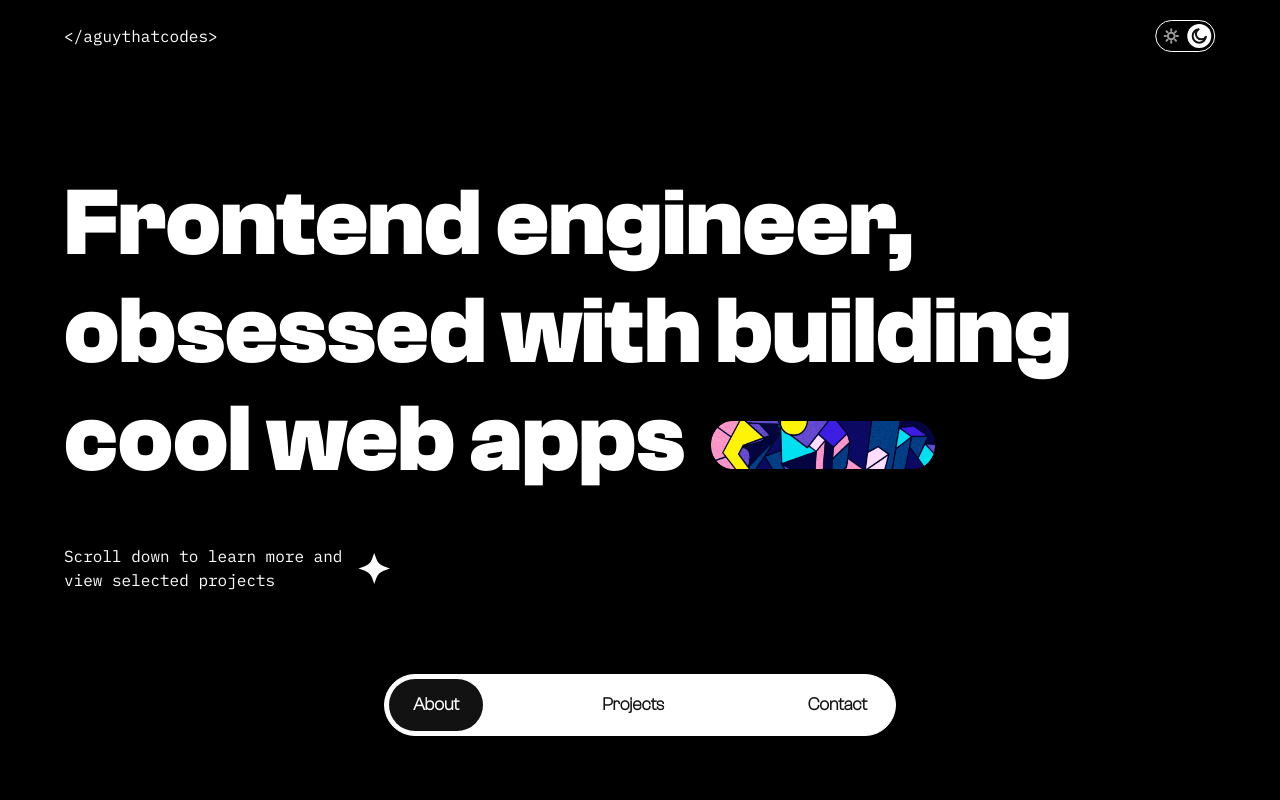
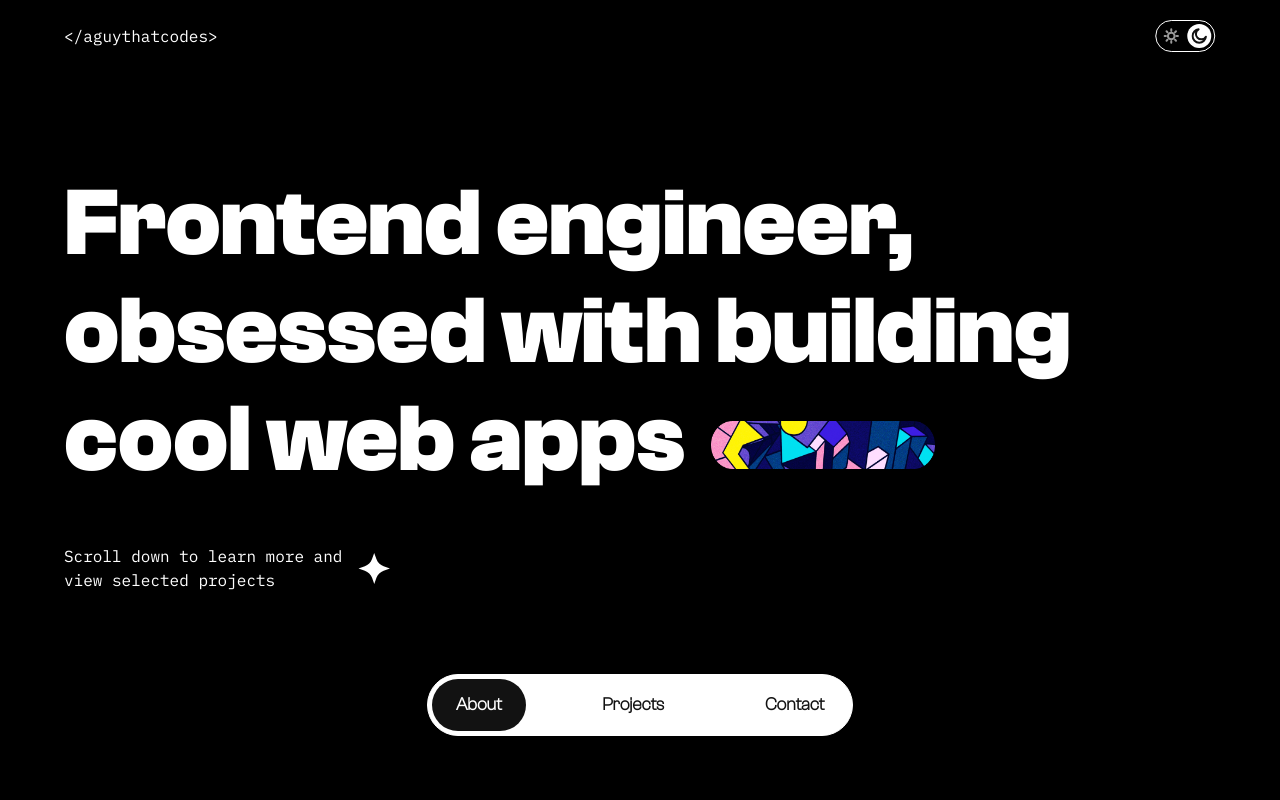
Before and after one commit to elminhoemmanuel/aoeportfolio-v2, a Next.js app: page / in a window 1280 px wide. Shown: the top 800 px of the page. Built offline with nearby package versions, Linux system fonts and the light colour scheme.

Commit message:
addjusted navbar width

```diff
--- a/components/page-elements/Navbar/navbar.module.css
+++ b/components/page-elements/Navbar/navbar.module.css
@@ -13,7 +13,7 @@
     @apply gap-1;
     @apply p-1;
     @apply border;
-    @apply sm:w-2/5 w-11/12;
+    @apply md:w-2/5 lg:w-1/3 w-4/5;
     @apply rounded-full;
     @apply bg-white border-white;
 }
@@ -24,7 +24,7 @@
     @apply gap-1;
     @apply p-1;
     @apply border;
-    @apply sm:w-2/5 w-11/12;
+    @apply md:w-2/5 lg:w-1/3 w-4/5;
     @apply rounded-full;
     @apply bg-portblack border-portblack;
 }
```
